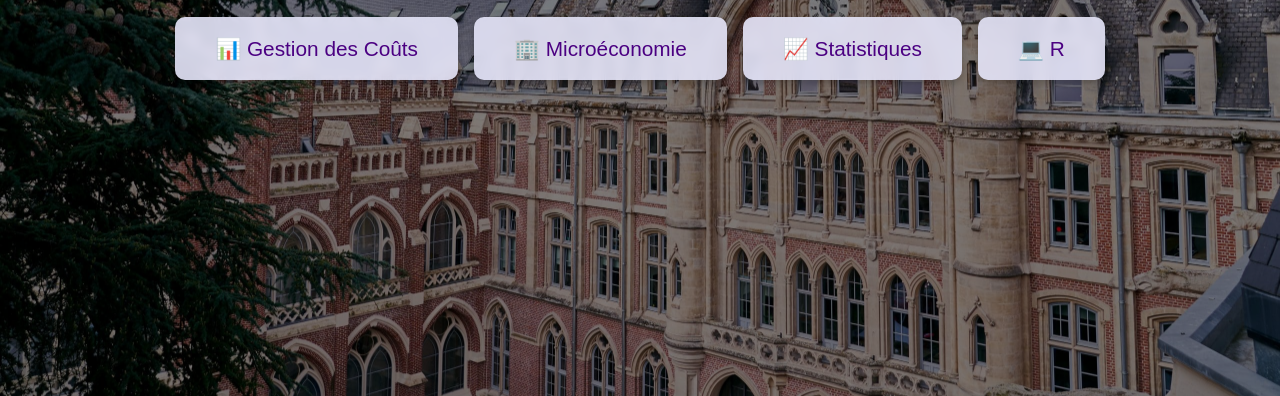
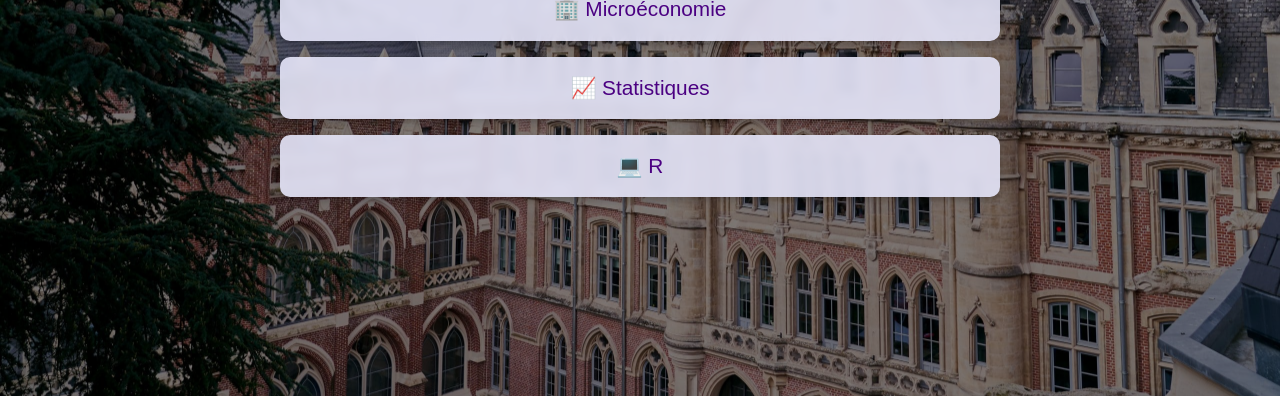
Before and after one commit to camillelemarec/Courslacatho, a website: page index.html in a window 1280 px wide. Shown: the part 404-800 px from the top of the page. Drawn offline with Linux system fonts and the light colour scheme.

Commit message:
Modification du style des boutons pour les afficher en colonne

```diff
--- a/index.html
+++ b/index.html
@@ -5,6 +5,20 @@
     <meta name="viewport" content="width=device-width, initial-scale=1.0">
     <title>Révision L2 Éco-Fi</title>
     <link rel="stylesheet" href="styles.css">
+    <style>
+        /* Style personnalisé pour l'affichage des boutons en colonne */
+        .course-buttons {
+            display: flex;
+            flex-direction: column;
+            align-items: center;
+            gap: 1rem;
+        }
+
+        .course-button {
+            width: 60%;
+            min-width: 250px;
+        }
+    </style>
 </head>
 <body>
     <nav class="navbar">
```
